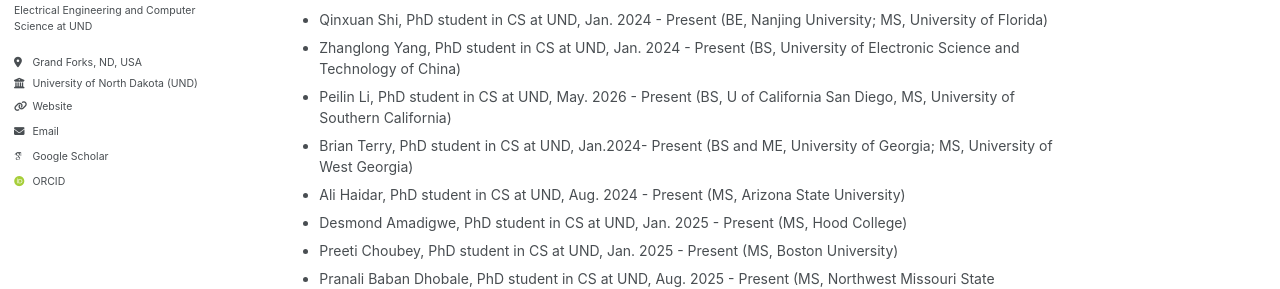
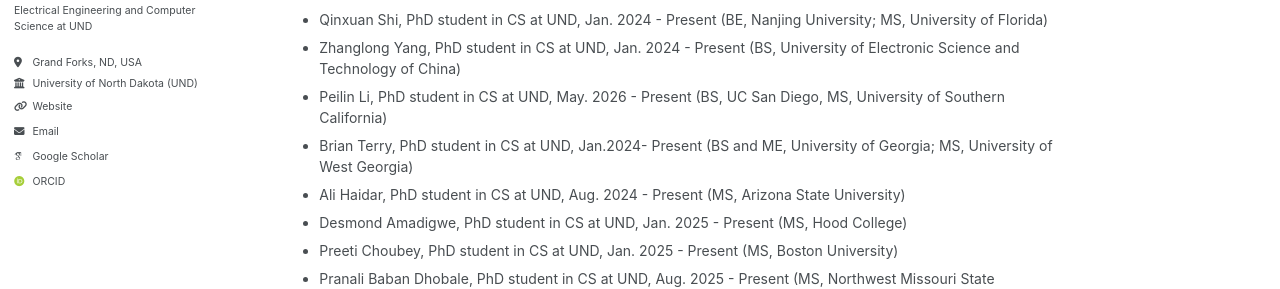
Before and after one commit to sicongshao/sicongshao.github.io, a Jekyll site: the page built from _pages/about.md, in a window 1280 px wide and 900 px high. Shown: the part 366-655 px from the top of the window. Built offline with Jekyll 4.4.1, drawn with Linux system fonts in a browser that asks for light colours; some web fonts are replaced.

Commit message:
first commit

```diff
--- a/_pages/about.md
+++ b/_pages/about.md
@@ -20,7 +20,7 @@
 ======
 * Qinxuan Shi, PhD student in CS at UND, Jan. 2024 - Present (BE, Nanjing University; MS, University of Florida)
 * Zhanglong Yang, PhD student in CS at UND, Jan. 2024 - Present (BS, University of Electronic Science and Technology of China)
-* Peilin Li, PhD student in CS at UND, May. 2026 - Present (BS, U of California San Diego, MS, University of Southern California)
+* Peilin Li, PhD student in CS at UND, May. 2026 - Present (BS, UC San Diego, MS, University of Southern California)
 * Brian Terry, PhD student in CS at UND, Jan.2024- Present (BS and ME, University of Georgia; MS, University of West Georgia)
 * Ali Haidar, PhD student in CS at UND, Aug. 2024 - Present (MS, Arizona State University)
 * Desmond Amadigwe, PhD student in CS at UND, Jan. 2025 - Present (MS, Hood College)
```
